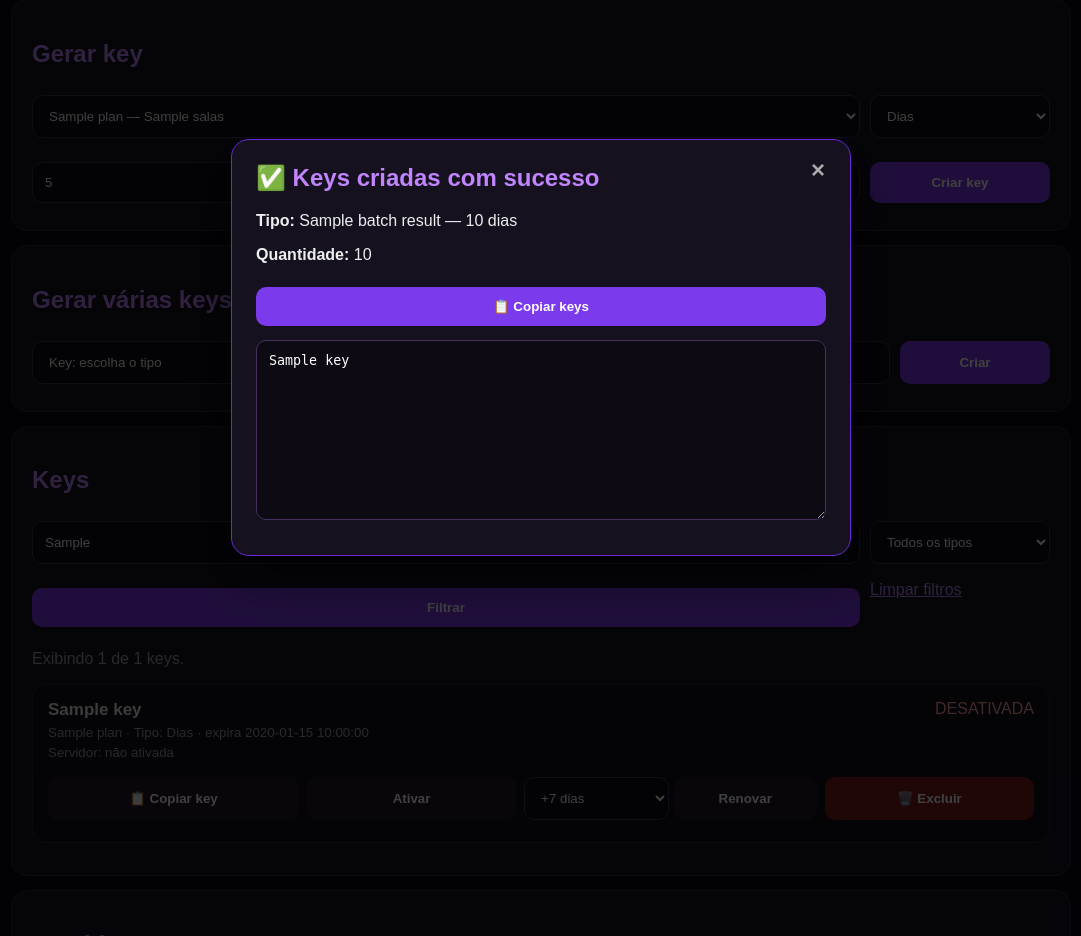
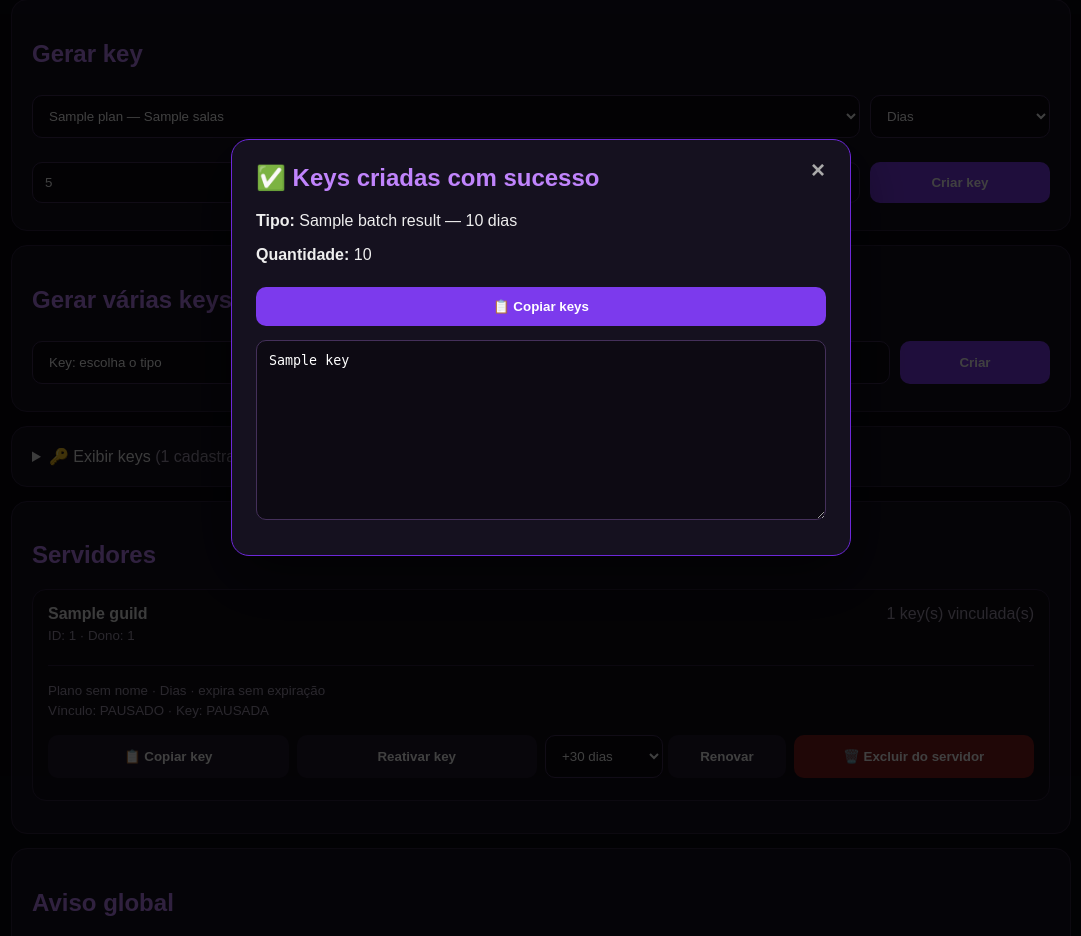
Before and after one commit to ghostshadowaa/Bot-de-salas-por-plano, a Flask app: template panel/templates/dashboard.html in a window 1280 px wide. Shown: the part 241-1177 px from the top of the page, without its empty margins (99-1180 px from the left). Run offline with Flask 3, Linux system fonts and the light colour scheme; the template is opened without the code that fills it: most values are stand-ins (such as "Sample title", 1, 10 or a date in 2020); parts of the project's set-up code (start-up, migrations or seed data) failed here and were passed over.

Commit message:
Organiza lista de keys em seção recolhível

```diff
--- a/panel/templates/dashboard.html
+++ b/panel/templates/dashboard.html
@@ -60,8 +60,11 @@
 </div>
 {% endif %}
 
-<section class="card">
-<h2>Keys</h2>
+<section class="card keys-section">
+<details class="keys-disclosure">
+  <summary>🔑 Exibir keys <span class="muted">({{total_keys}} cadastradas)</span></summary>
+  <div class="keys-disclosure-content">
+
 <form method="get" action="/painel" class="grid-form filter-form">
   <input type="search" name="key" value="{{key_filter}}" placeholder="Filtrar pela key..." aria-label="Filtrar pela key">
   <select name="type" aria-label="Filtrar por tipo de duração">
@@ -111,6 +114,8 @@
   {% endif %}
 </div>
 {% else %}<p class="muted">Nenhuma key encontrada com esses filtros.</p>{% endfor %}
+  </div>
+</details>
 </section>
 
 <section class="card">
```
